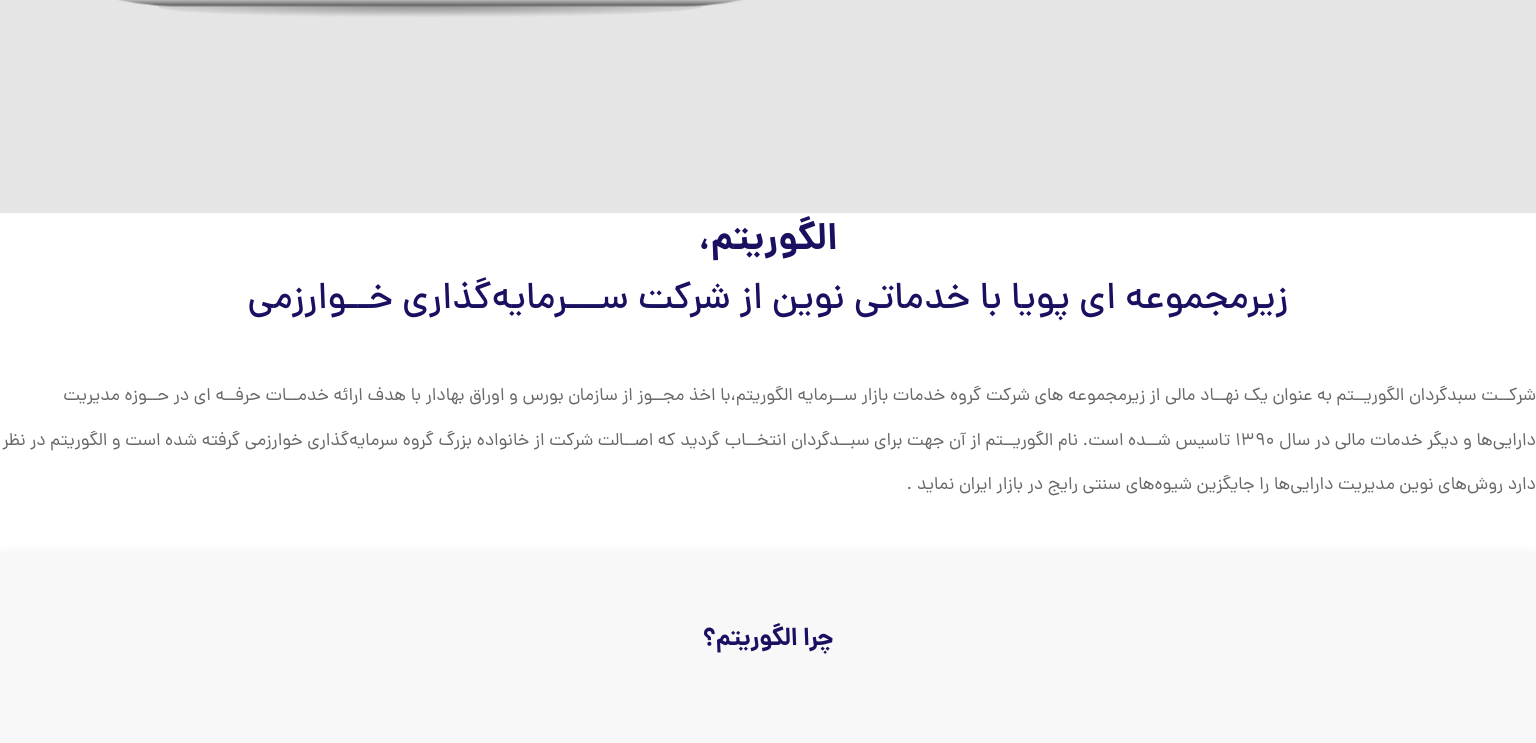
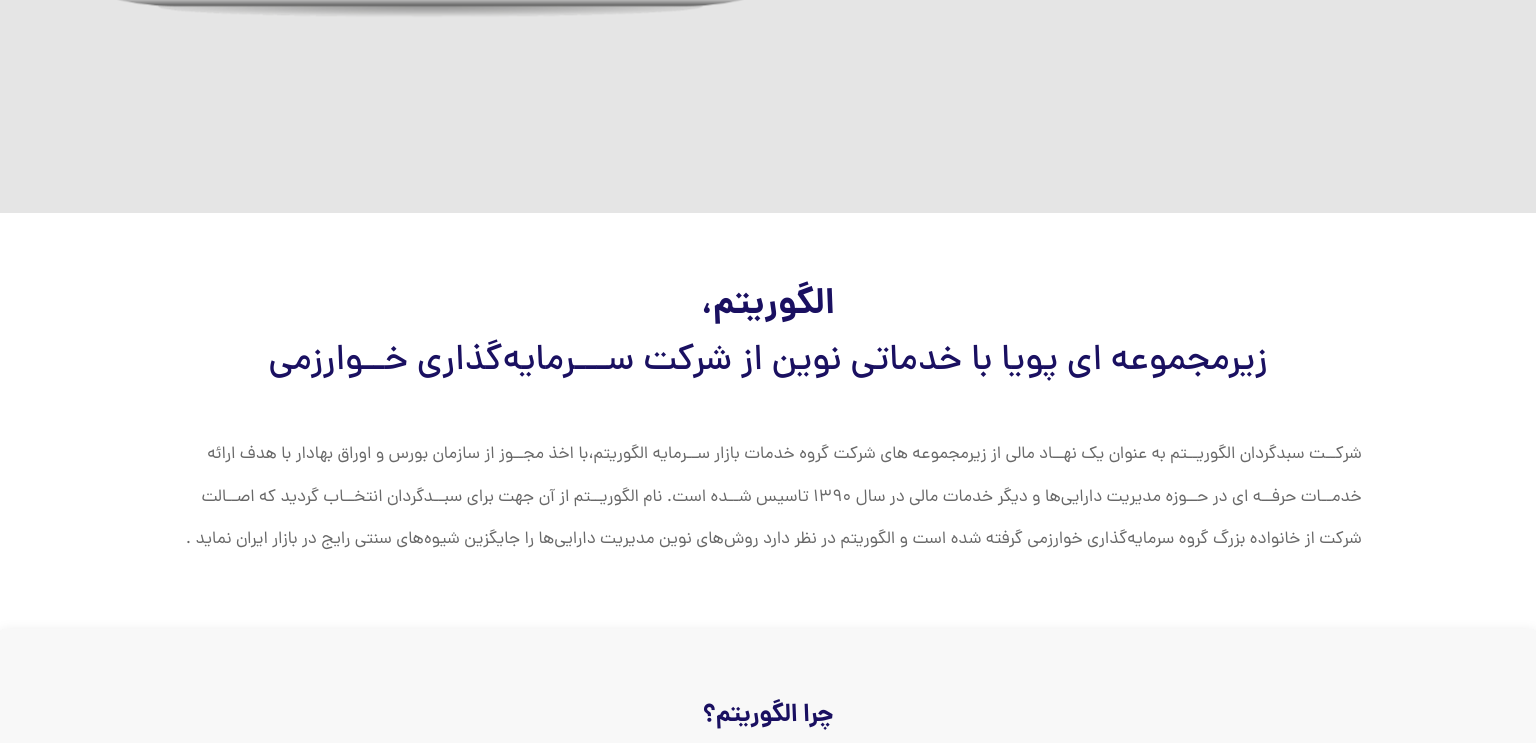
Before and after one commit to najdi123/Algorithm, a Next.js app: page / in a window 1536 px wide. Shown: the part 1754-2497 px from the top of the page. Built offline with nearby package versions, Linux system fonts and the light colour scheme.

Commit message:
section 4 responsiveness ok

```diff
--- a/src/assets/styles/globals.css
+++ b/src/assets/styles/globals.css
@@ -179,6 +179,17 @@
   box-sizing: border-box;
 }
 
+@media screen and (min-width: 1200px) {
+  .container,
+  .container-lg,
+  .container-md,
+  .container-sm {
+    max-width: 1133px !important;
+    margin: 0 auto !important;
+    /*margin: 0 !important;*/
+    padding: 0 !important;
+  }
+}
 @media screen and (min-width: 1371px) {
   .container,
   .container-lg,
--- a/src/components/Section4/index.js
+++ b/src/components/Section4/index.js
@@ -3,7 +3,7 @@
 const Index = () => {
     return (
         <div className={styles.wrapper}>
-           <div className={styles.container}>
+           <div className={`${styles.container} container`}>
                <h2 className={styles.title1}>
                    الگوریتم،
                </h2>
--- a/src/components/Section4/section4.module.scss
+++ b/src/components/Section4/section4.module.scss
@@ -1,6 +1,6 @@
 .wrapper{
   text-align: center;
-  //padding: 47px 27px;
+  margin: 47px 0 50px;
   .title1{
     margin: 0;
     font-family: Dana;
@@ -25,8 +25,8 @@
     width: 301px;
   }
   .description{
-    width: 306px;
-    margin: 12px auto;
+    //width: 306px;
+    margin: 12px 12px 0;
 
     font-family: Dana;
     font-style: normal;
@@ -89,32 +89,127 @@
     }
   }
 }
-@media (min-width: 992px) {  }
-@media (min-width: 1200px) {
+@media (min-width: 992px) {
   .wrapper {
-    //padding: 70px 110px;
+    //padding: 46.9px 72.9px;
+    margin: 46.9px 0 48.5px;
+    .container{
+      max-width: 858.1px !important;
+      margin: 0 auto;
+      .title1 {
+        font-size: 26.0px;
+        line-height: 40.6px;
 
-    .title1 {
-      font-size: 37.5px;
-      line-height: 58.5px;
+        margin-top: 0;
       }
 
       .title2 {
-      font-size: 37.5px;
-      line-height: 58.5px;
+        font-size: 26.0px;
+        line-height: 40.6px;
         width: fit-content;
       }
 
       .description {
         width: 100%;
-      margin: 45px 0;
-      font-size: 18px;
+        margin: 31.3px 0 0;
+        font-size: 12.5px;
         line-height: 246%;
-      /* or 59px */
-      text-align: right;
+        /* or 30.7px */
       }
     }
   }
+}
+@media (min-width: 1200px) {
+  .wrapper {
+    //padding: 56.8px 88.3px;
+    margin: 56.8px 0 58.7px;
+    .container{
+      max-width: 1038.9px !important;
+      margin: 0 auto;
+      .title1 {
+        font-size: 31.5px;
+        line-height: 49.2px;
+
+        margin-top: 0;
+      }
+
+      .title2 {
+        font-size: 31.5px;
+        line-height: 49.2px;
+        width: fit-content;
+      }
+
+      .description {
+        width: 100%;
+        margin: 37.9px 0 0;
+        font-size: 15.1px;
+        line-height: 246%;
+        /* or 37.2px */
+      }
+    }
+  }
+}
+@media (min-width: 1371px) {
+  .wrapper {
+    //padding: 64.9px 100.9px;
+    margin: 64.9px 0 67.1px;
+    .container{
+      max-width: 1187.3px !important;
+      margin: 0 auto;
+      .title1 {
+        font-size: 36.0px;
+        line-height: 56.2px;
+
+        margin-top: 0;
+      }
+
+      .title2 {
+        font-size: 36.0px;
+        line-height: 56.2px;
+        width: fit-content;
+      }
+
+      .description {
+        width: 100%;
+        margin: 43.3px 0 0;
+        font-size: 17.3px;
+        line-height: 246%;
+        /* or 42.5px */
+      }
+    }
+  }
+}
+@media (min-width: 1690px) {
+  .wrapper {
+    //padding: 80.1px 124.6px;
+    margin: 80.1px 0 82.8px;
+    .container{
+      max-width: 1465.8px !important;
+      margin: 0 auto;
+      .title1 {
+        font-size: 44.5px;
+        line-height: 69.4px;
+
+        margin-top: 0;
+      }
+
+      .title2 {
+        font-size: 44.5px;
+        line-height: 69.4px;
+        width: fit-content;
+      }
+
+      .description {
+        width: 100%;
+        margin: 53.4px 0 0;
+        font-size: 21.4px;
+        line-height: 246%;
+        /* or 52.5px */
+      }
+    }
+  }
+}
+
 @media (min-width: 1900px) {
   .wrapper {
     //padding: 90px 140px;
--- a/src/components/Statistics/Statistics.module.css
+++ b/src/components/Statistics/Statistics.module.css
@@ -17,6 +17,7 @@
 .statItems {
     display: flex;
     flex-direction: column;
+    padding: 0 2px;
 }
 
 .item {
```
Lines whose indentation alone changed are shown as unchanged.
